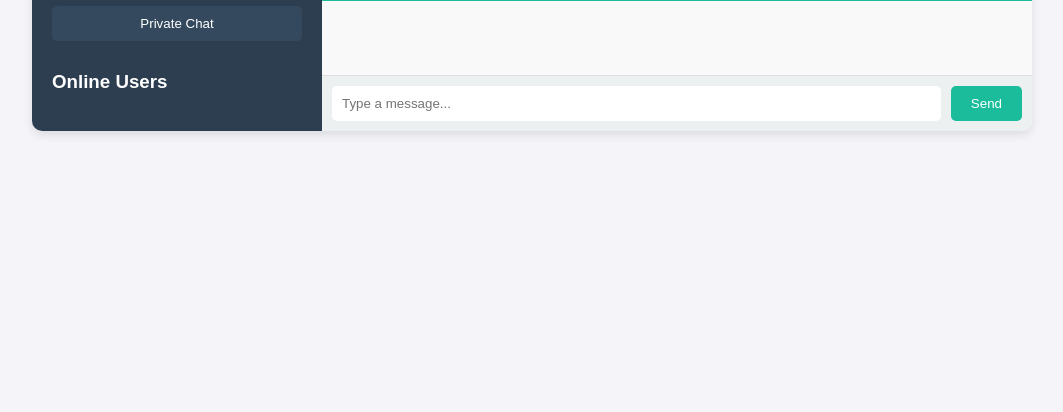
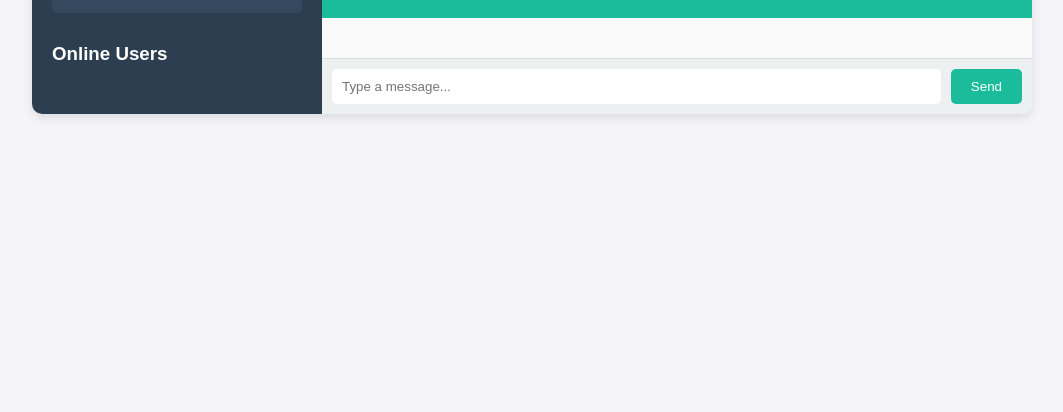
Before and after one commit to apisitchaikham/grate, a plain HTML site: page index.html in a window 1280 px wide. Shown: the part 388-800 px from the top of the page, without its empty margins (108-1171 px from the left). Drawn offline with Linux system fonts and the light colour scheme; no server answers.

Commit message:
Update index.html

```diff
--- a/index.html
+++ b/index.html
@@ -10,7 +10,6 @@
         <div id="sidebar">
             <h2>Chat Rooms</h2>
             <button id="public-chat-btn">Public Chat</button>
-            <button id="private-chat-btn">Private Chat</button>
             <div id="user-list">
                 <h3>Online Users</h3>
                 <ul id="online-users"></ul>
@@ -35,7 +34,6 @@
             <h2 id="modal-username"></h2>
             <button id="add-friend-btn">Add Friend</button>
             <button id="block-user-btn">Block User</button>
-            <button id="private-chat-user-btn">Private Chat</button>
         </div>
     </div>
 
```
